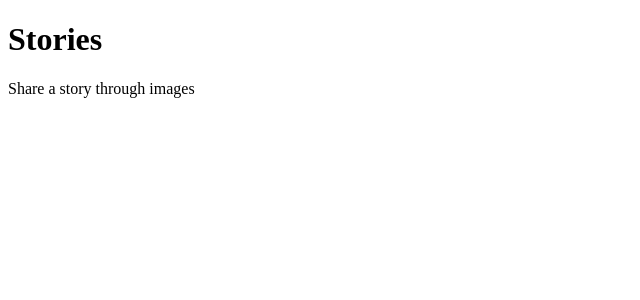
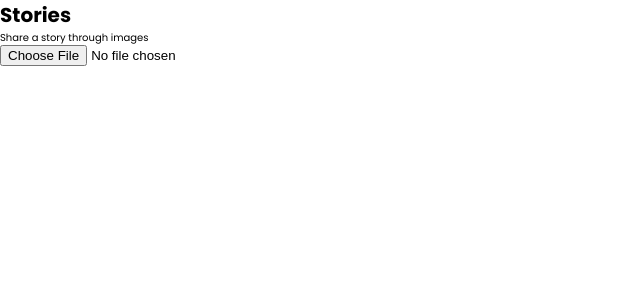
Before and after one commit to theruelmisa/stories, a React (Create React App) app: page / in a window 1280 px wide. Shown: the top 300 px of the page, without its empty margins (0-640 px from the left). Built offline with nearby package versions, Linux system fonts and the light colour scheme.

Commit message:
integrated firebase to project. Added an Image upload form to app

```diff
--- a/package.json
+++ b/package.json
@@ -6,9 +6,11 @@
     "@testing-library/jest-dom": "^5.11.9",
     "@testing-library/react": "^11.2.5",
     "@testing-library/user-event": "^12.7.3",
+    "firebase": "^8.2.9",
     "react": "^17.0.1",
     "react-dom": "^17.0.1",
     "react-scripts": "4.0.3",
+    "styled-components": "^5.2.1",
     "web-vitals": "^1.1.0"
   },
   "scripts": {
--- a/src/App.js
+++ b/src/App.js
@@ -1,12 +1,19 @@
 import React from 'react';
-import { Header } from './components';
+import { Header, UploadForm } from './components';
+import GlobalStyles from './globalStyles';
 
 const App = () => {
     return (
-        <div>
-            <Header />
-            <p>Share a story through images</p>
-        </div>
+        <>
+            <GlobalStyles />
+            <div>
+
+                <Header />
+                <p>Share a story through images</p>
+                <UploadForm />
+            </div>
+        </>
+
     );
 }
 
--- /dev/null
+++ b/src/components/UploadForm/UploadForm.jsx
@@ -0,0 +1,35 @@
+import React, { useState } from 'react';
+
+const UploadForm = () => {
+    const [file, setFile] = useState(null);
+    const [isError, setIsError] = useState(false);
+
+    const fileTypes = ['image/png', 'image/jpeg'];
+
+    const handleChange = e => {
+        // accessing file the user selected
+        let selected = e.target.files[0];
+
+        if (selected && fileTypes.includes(selected.type)) {
+            setFile(selected);
+            setIsError(false);
+        } else {
+            setFile(null);
+            setIsError( true );
+        }
+    }
+
+    console.log(file);
+
+    return (
+        <form>
+            <input type="file" onChange={handleChange} />
+            <div>
+                { isError && <div> That image is invalid. Choose jpeg or png. </div> }
+                { file && <div> {file.name} </div> }
+            </div>
+        </form>
+    );
+}
+
+export default UploadForm;
--- a/src/components/index.js
+++ b/src/components/index.js
@@ -1 +1,2 @@
 export { default as Header } from './Header/Header';
+export { default as UploadForm } from './UploadForm/UploadForm';
--- /dev/null
+++ b/src/globalStyles.js
@@ -0,0 +1,44 @@
+import styled, { createGlobalStyle } from 'styled-components';
+
+const GlobalStyles = createGlobalStyle`
+    @import url('https://fonts.googleapis.com/css2?family=Poppins:wght@100;300;400;700&display=swap');
+
+    :root {
+        // Add Colors
+
+        // Add Shadows
+
+        // Add layout sizing
+
+        // Add font-sizing?
+    }
+
+    *,
+    *::before,
+    *::after {
+        padding: 0;
+        margin: 0;
+        box-sizing: border-box;
+    }
+
+    html {
+        font-size: 62.5%;
+    }
+
+    body {
+        font-family: 'Poppins', sans-serif;
+        line-height: 1.5;
+        font-weight: 400;
+    }
+
+    a {
+        text-decoration: none;
+        color: inherit;
+    }
+
+    li {
+        list-style: none;
+    }
+`;
+
+export default GlobalStyles;
```
Also changed, not shown: src/firebase/config.js (added, +20 -0 lines), 1 other file (tests, documents, lock files or other folders).
